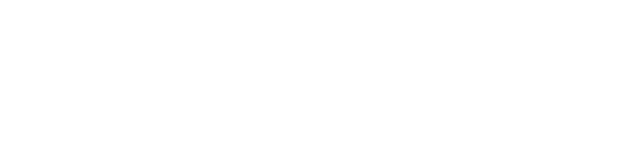
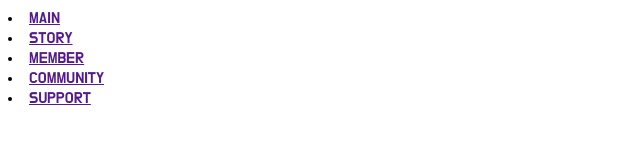
Before and after one commit to Xeron0310/Website, a plain HTML site: page index.html in a window 1280 px wide. Shown: the whole page, without its empty margins (0-640 px from the left). Drawn offline with Linux system fonts and the light colour scheme.

Commit message:
header 및 fontsettings css 생성

```diff
--- a/index.html
+++ b/index.html
@@ -5,10 +5,23 @@
         <meta http-equiv="X-UA-Compatible" content="IE=edge">
         <meta name="viewport" content="width=device-width, initial-scale=1.0">
         <title>CRAFTING SW</title>
+
+        <!-- css link tag settings -->
+        <link rel="stylesheet" href="/src/fontsettings.css">
     </head>
     <body>
         <main>
-
+            <header>
+                <div class="Header">
+                    <nav>
+                        <li class="Header-li"><a href="">MAIN</a></li>
+                        <li class="Header-li"><a href="">STORY</a></li>
+                        <li class="Header-li"><a href="">MEMBER</a></li>
+                        <li class="Header-li"><a href="">COMMUNITY</a></li>
+                        <li class="Header-li"><a href="">SUPPORT</a></li>
+                    </nav>
+                </div>
+            </header>
         </main>
     </body>
 </html>
--- /dev/null
+++ b/src/fontsettings.css
@@ -0,0 +1,10 @@
+/* font url import part start*/
+
+@import url('https://fonts.googleapis.com/css2?family=Do+Hyeon&display=swap');
+
+/* font url import part end */
+/* Font style setting part start */
+
+* {
+    font-family: 'Do Hyeon', sans-serif;
+}
```
